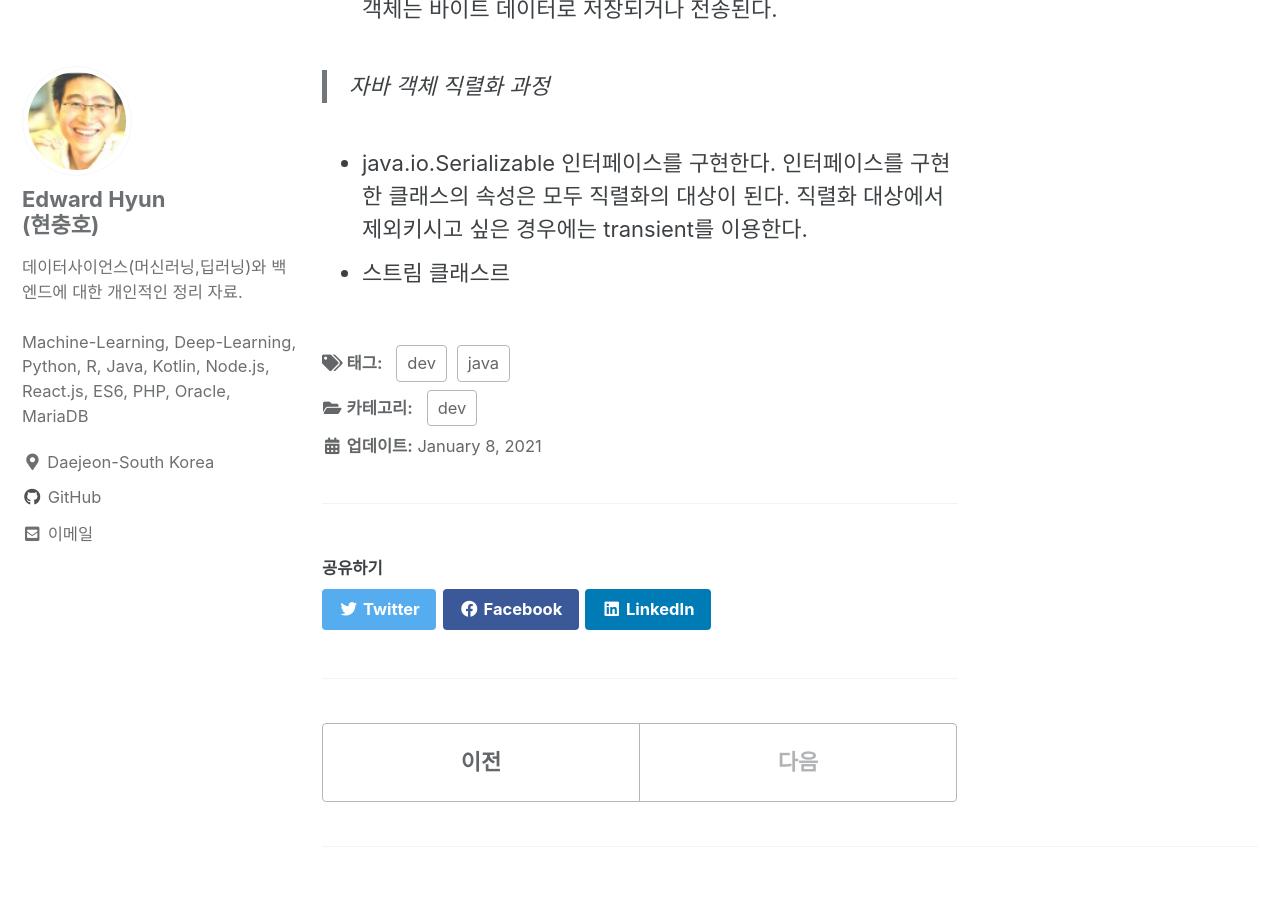
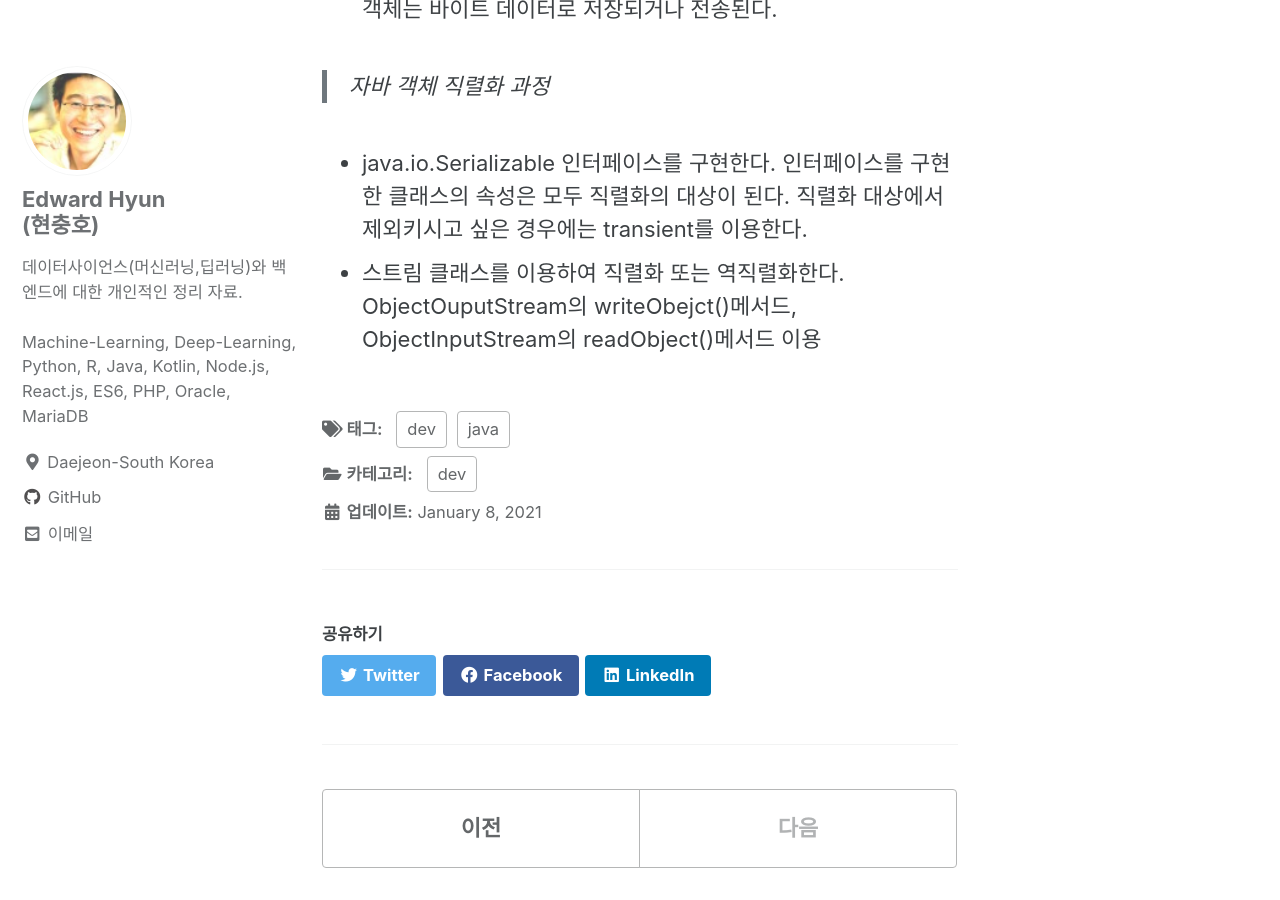
Before and after one commit to iamhch24/iamhch24.github.io, a Jekyll site: the page built from _posts/2021-01-08-[Study] 초보자를 위한 Java Programming.md, in a window 1280 px wide and 900 px high, scrolled down 8265 px. Built offline with Jekyll 4.4.1, drawn with Linux system fonts in a browser that asks for light colours; cached includes are drawn as plain includes.

Commit message:
_posts/2021-01-08-[Study] 초보자를 위한 Java Programming.md updated from https://stackedit.io/

```diff
--- a/_posts/2021-01-08-[Study] 초보자를 위한 Java Programming.md
+++ b/_posts/2021-01-08-[Study] 초보자를 위한 Java Programming.md
@@ -167,13 +167,15 @@ public void m(){
 > 자바 객체 직렬화 과정
 
 * java.io.Serializable 인터페이스를 구현한다. 인터페이스를 구현한 클래스의 속성은 모두 직렬화의 대상이 된다. 직렬화 대상에서 제외키시고 싶은 경우에는 transient를 이용한다.
-* 스트림 클래스르
+* 스트림 클래스를 이용하여 직렬화 또는 역직렬화한다. ObjectOuputStream의 writeObejct()메서드, ObjectInputStream의 readObject()메서드 이용
+
+
 
 
 
 <!--stackedit_data:
-eyJoaXN0b3J5IjpbMTY1MzAzNzk0OCwtNDQxODc4OTQ1LC0xMz
-U3MjQ5NzQzLDE4MTA1Njg5OTIsLTE3ODM0NjcwNDcsLTExNDc3
-ODQyMzYsLTExNzgyNzU3MjUsMTYzNDA4MTEyNyw1MDQ3MTQ0NC
-wxOTY3Mjc4Nzc5LC0xMjY0NDQ0NzczXX0=
+eyJoaXN0b3J5IjpbLTExMjM2MjQzMzMsLTQ0MTg3ODk0NSwtMT
+M1NzI0OTc0MywxODEwNTY4OTkyLC0xNzgzNDY3MDQ3LC0xMTQ3
+Nzg0MjM2LC0xMTc4Mjc1NzI1LDE2MzQwODExMjcsNTA0NzE0ND
+QsMTk2NzI3ODc3OSwtMTI2NDQ0NDc3M119
 -->
```
